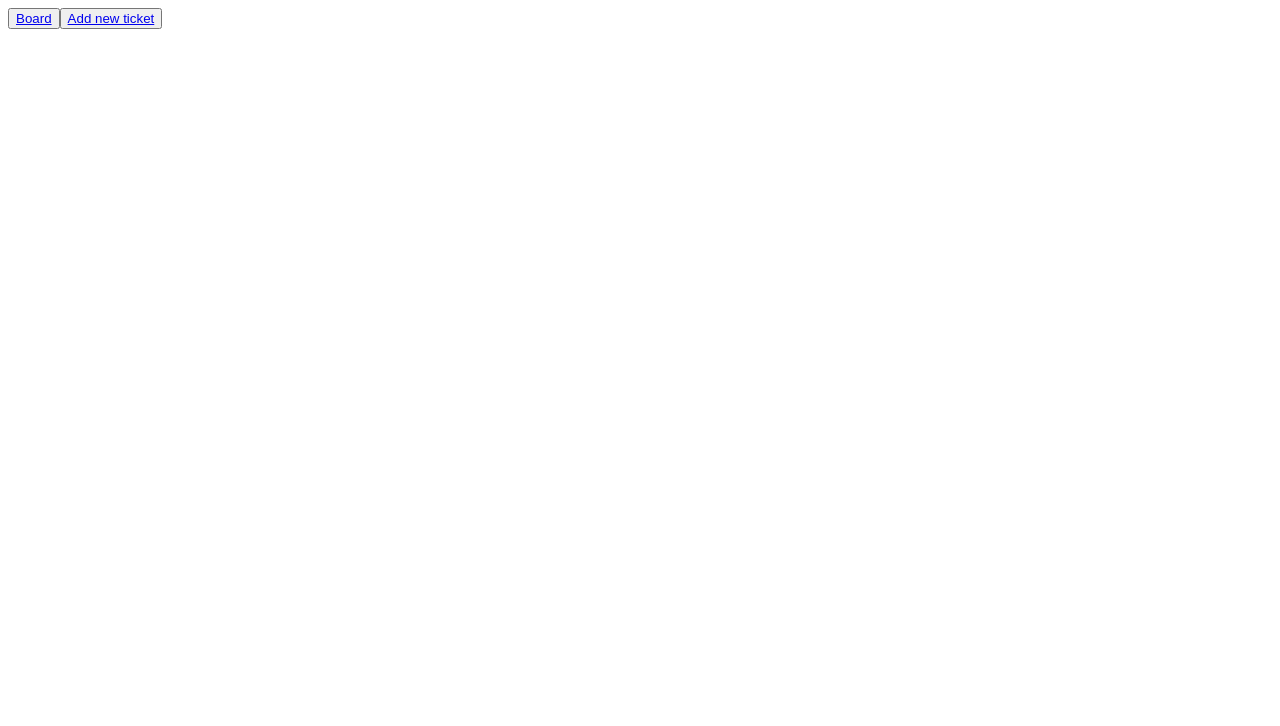
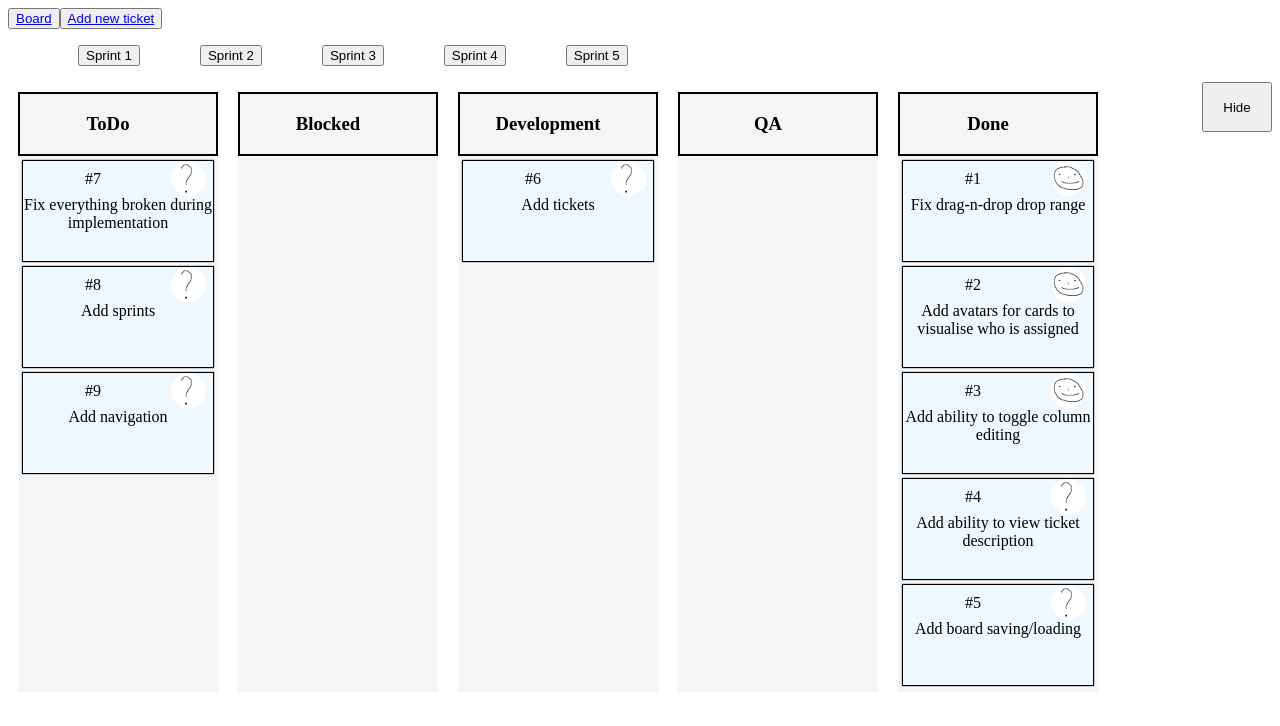
Before and after one commit to AbobaShlepa/jira, a Vue app: page /board/1 in a window 1280 px wide. Before the commit this address had no page. Shown: the top 726 px of the page. Built offline with nearby package versions, Linux system fonts and the light colour scheme.

Commit message:
Added sprints and navigation

```diff
--- a/src/App.vue
+++ b/src/App.vue
@@ -4,7 +4,7 @@
 <template>
   <nav class="navigation">
     <button type="button">
-      <router-link to="/">Board</router-link>
+      <router-link to="/board/1">Board</router-link>
     </button>
     <button type="button">
       <router-link to="/new">Add new ticket</router-link>
--- a/src/components/AddTicket.vue
+++ b/src/components/AddTicket.vue
@@ -12,6 +12,7 @@
     title: '',
     columnId: 1,
     id: -1,
+    sprintId: 1
   };
 
   const router = useRouter();
--- a/src/components/Board.vue
+++ b/src/components/Board.vue
@@ -10,7 +10,7 @@
 
   const { addColumn } = storeToRefs(usePermissionStore());
 
-  async function swap(event: any) {
+  function swap(event: any) {
     const oldIndex = event.moved.oldIndex;
     const newIndex = event.moved.newIndex
     swapColumns(oldIndex, newIndex);
--- a/src/components/BoardView.vue
+++ b/src/components/BoardView.vue
@@ -1,11 +1,12 @@
 <script setup lang="ts">
   import Board from './Board.vue';
   import SideMenu from './SideMenu.vue'
+  import SprintSelector from './SprintSelector.vue';
   import TicketView from './TicketView.vue';
-  import VueRouter from 'vue-router'
 </script>
 
 <template>
+  <SprintSelector />
   <div class="flex">
     <Board />
     <TicketView />
--- a/src/components/Card.vue
+++ b/src/components/Card.vue
@@ -35,7 +35,7 @@
   </div>
 </template>
 
-<style>
+<style scoped>
 .container {
   display: grid;
   border: 1px solid black;
--- /dev/null
+++ b/src/components/SprintSelector.vue
@@ -0,0 +1,41 @@
+<script setup lang="ts">
+  import { useSprintStore } from '@/stores/sprints';
+  import { useRouter } from 'vue-router';
+  const { sprints } = useSprintStore();
+
+  const router = useRouter();
+
+  function handleClick(sprintId: number) {
+    router.push({ name: 'board', params: { id: sprintId } })
+  }
+</script>
+
+<template>
+  <ul class="container">
+    <li v-for="sprint in sprints" class="item">
+      <button @click="handleClick(sprint.id)">
+        {{ sprint.name }}
+      </button>
+    </li>
+  </ul>
+</template>
+
+<style scoped>
+.container {
+  display: flex;
+  list-style: none;
+  justify-content: left;
+}
+
+.item {
+  margin: 0px 30px 0px 30px;
+}
+
+.link-clicked {
+  box-shadow: inset 0 -2 0 0 black;
+}
+
+a {
+  text-decoration: none;
+}
+</style>
--- a/src/router/index.ts
+++ b/src/router/index.ts
@@ -7,6 +7,12 @@ const router = createRouter({
   routes: [
     {
       path: '/',
+      component: BoardView,
+      redirect: '/board/1'
+    },
+    {
+      path: '/board/:id',
+      name: 'board',
       component: BoardView
     },
     {
--- /dev/null
+++ b/src/stores/sprints.ts
@@ -0,0 +1,26 @@
+import { defineStore } from "pinia";
+
+let counter = 1;
+
+const defaultSprints: Sprint[] = [
+  { id: counter++, name: 'Sprint 1' },
+  { id: counter++, name: 'Sprint 2' },
+  { id: counter++, name: 'Sprint 3' },
+  { id: counter++, name: 'Sprint 4' },
+  { id: counter++, name: 'Sprint 5' },
+];
+
+const key = 'sprints';
+
+export const useSprintStore = defineStore(key, () =>{
+  const sprints = defaultSprints;
+
+  return {
+    sprints
+  }
+})
+
+export type Sprint = {
+  id: number;
+  name: string;
+}
--- a/src/stores/tickets.ts
+++ b/src/stores/tickets.ts
@@ -4,15 +4,15 @@ import { getItem, setItem } from './storageExtensions';
 
 let counter = 1;
 const defaultTickets: Ticket[] = [
-  { id: counter++, title: 'Fix drag-n-drop drop range', assigneeId: 1, columnId: 5, description: '' },
-  { id: counter++, title: 'Add avatars for cards to visualise who is assigned', assigneeId: 1, columnId: 5, description: '' },
-  { id: counter++, title: 'Add ability to toggle column editing', assigneeId: 1, columnId: 5, description: '' },
-  { id: counter++, title: 'Add ability to view ticket description', assigneeId: null, columnId: 5, description: 'Add editable ticket description' },
-  { id: counter++, title: 'Add board saving/loading', assigneeId: null, columnId: 5, description: '' },
-  { id: counter++, title: 'Add tickets', assigneeId: null, columnId: 3, description: '' },
-  { id: counter++, title: 'Fix everything broken during implementation', assigneeId: null, columnId: 1, description: '' },
-  { id: counter++, title: 'Add sprints', assigneeId: null, columnId: 1, description: '' },
-  { id: counter++, title: 'Add navigation', assigneeId: null, columnId: 1, description: '' },
+  { id: counter++, title: 'Fix drag-n-drop drop range', assigneeId: 1, columnId: 5, description: '', sprintId: 1 },
+  { id: counter++, title: 'Add avatars for cards to visualise who is assigned', assigneeId: 1, columnId: 5, description: '', sprintId: 1 },
+  { id: counter++, title: 'Add ability to toggle column editing', assigneeId: 1, columnId: 5, description: '', sprintId: 1 },
+  { id: counter++, title: 'Add ability to view ticket description', assigneeId: null, columnId: 5, description: 'Add editable ticket description', sprintId: 1 },
+  { id: counter++, title: 'Add board saving/loading', assigneeId: null, columnId: 5, description: '', sprintId: 1 },
+  { id: counter++, title: 'Add tickets', assigneeId: null, columnId: 3, description: '', sprintId: 1 },
+  { id: counter++, title: 'Fix everything broken during implementation', assigneeId: null, columnId: 1, description: '', sprintId: 1 },
+  { id: counter++, title: 'Add sprints', assigneeId: null, columnId: 1, description: '', sprintId: 1 },
+  { id: counter++, title: 'Add navigation', assigneeId: null, columnId: 1, description: '', sprintId: 1 },
 ];
 const key = 'tickets';
 
@@ -54,6 +54,7 @@ export const useTicketsStore = defineStore(key, () => {
       title: ticket.title,
       description: ticket.description,
       columnId: 1,
+      sprintId: ticket.sprintId,
     });
     saveState();
   }
@@ -81,4 +82,5 @@ export type Ticket = {
   assigneeId: number | null;
   columnId: number;
   description: string;
+  sprintId: number
 }
```
